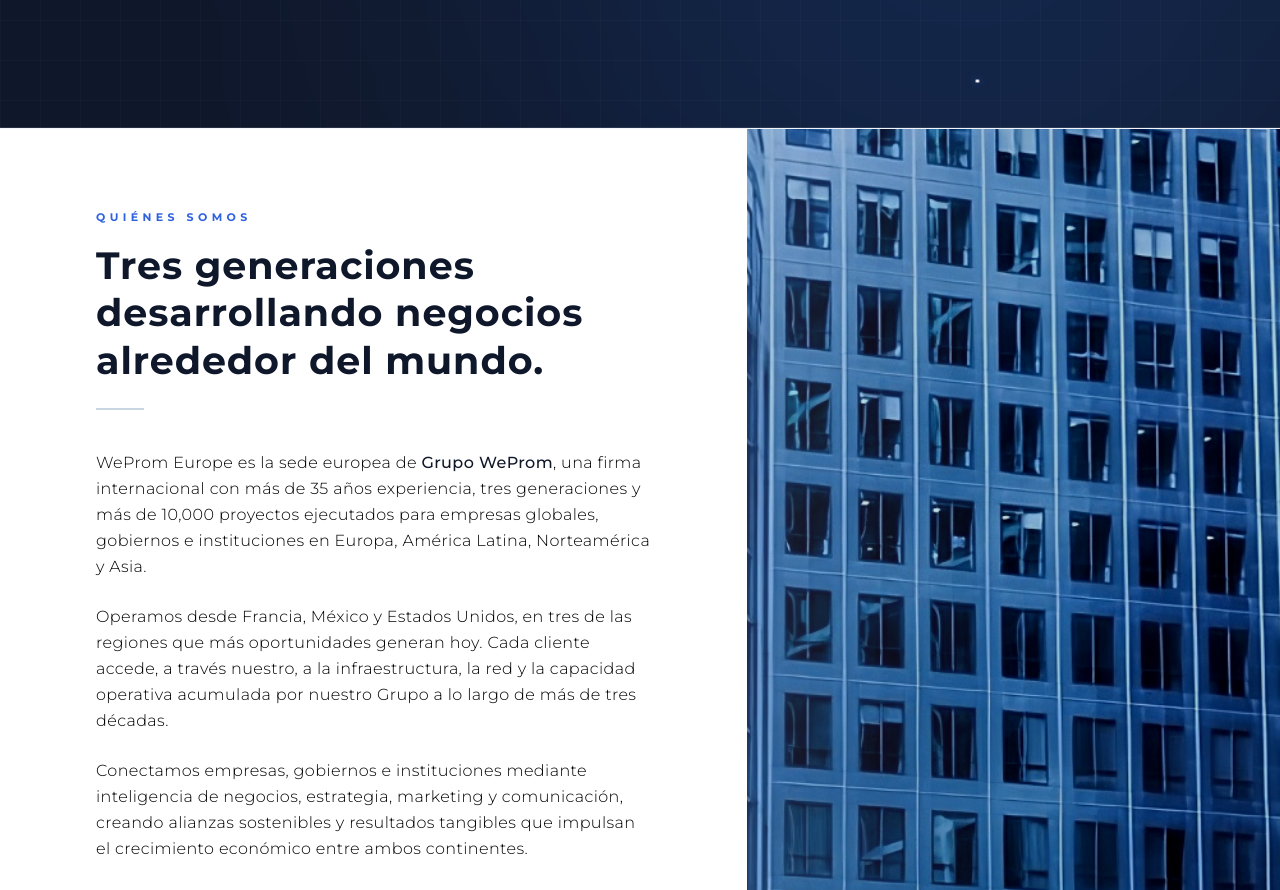
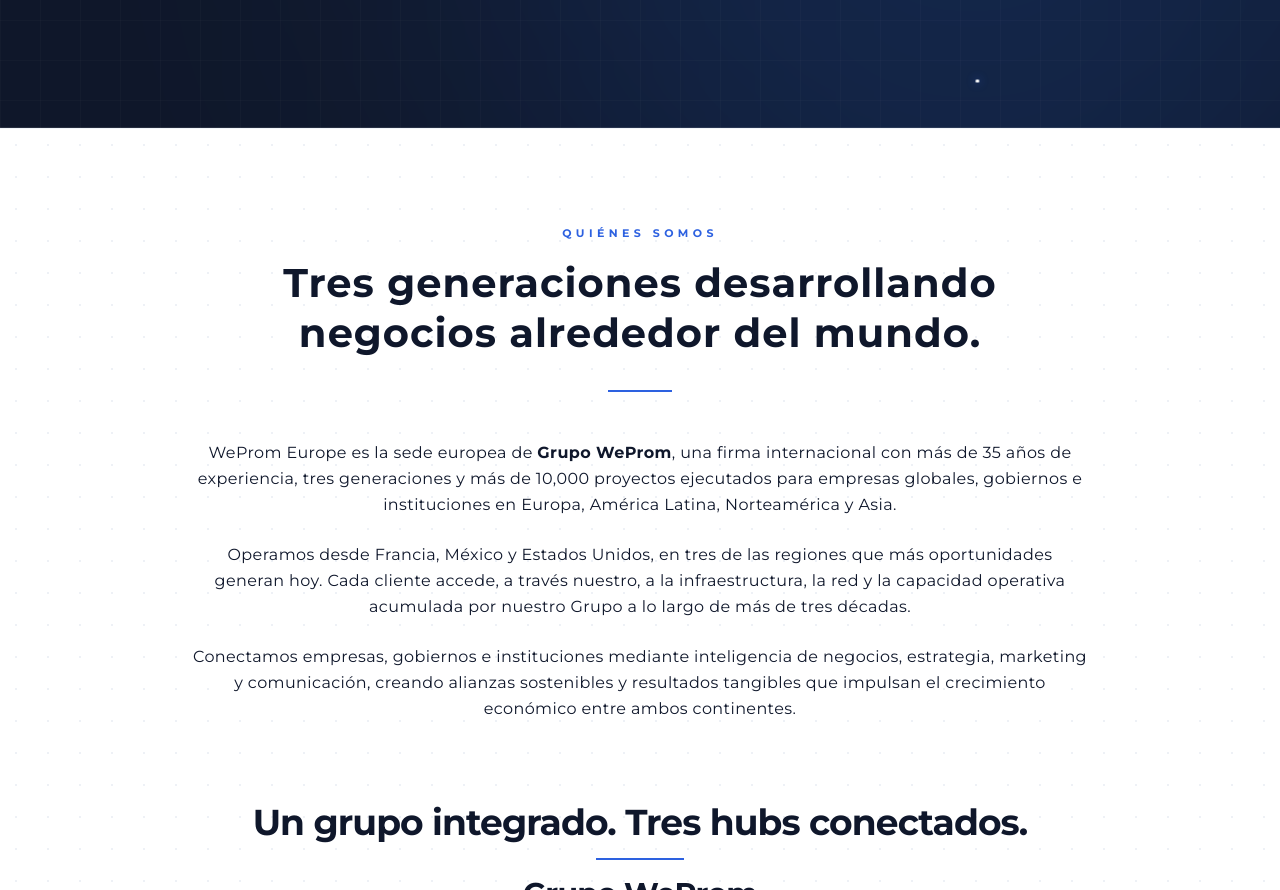
Before and after one commit to jhon-henao13/WeProm-Europe, a React (Vite) app: page / in a window 1280 px wide. Shown: the part 4681-5571 px from the top of the page. Built offline with nearby package versions, Linux system fonts and the light colour scheme; a web font is replaced by a local one.

Commit message:
fix(v2): section Quienes Somos primeros ajustes

```diff
--- a/src/components/AboutSection.jsx
+++ b/src/components/AboutSection.jsx
@@ -77,7 +77,7 @@
               {cards.map((card, index) => (
                 <div
                   key={index}
-                  className="bg-white/[0.03] backdrop-blur-md border border-white/10 p-8 md:p-10 shadow-lg transition-all duration-500 hover:-translate-y-1 hover:shadow-[#2d61e0]/20 hover:border-[#2d61e0]/50 hover:bg-white/[0.06] flex flex-col justify-between group rounded-sm"
+                  className="bg-black/[0.30] backdrop-blur-md border border-white/10 p-8 md:p-10 shadow-lg transition-all duration-500 hover:-translate-y-1 hover:shadow-[#2d61e0]/20 hover:border-[#2d61e0]/50 hover:bg-black/[0.45] flex flex-col justify-between group rounded-sm"
                 >
                   <div>
                     <div className="font-montserrat text-2xl md:text-3xl font-light text-[#2d61e0] tracking-tight mb-4 group-hover:scale-105 transform origin-left transition-transform duration-500">
@@ -127,7 +127,7 @@
               </div>
             </div>
 
-            <div className="bg-white/5 backdrop-blur-md border border-white/10 p-6 md:p-8 rounded-none text-center max-w-4xl mx-auto shadow-2xl">
+            <div className="bg-black/[0.35] backdrop-blur-md border border-white/10 p-6 md:p-8 rounded-none text-center max-w-4xl mx-auto shadow-2xl">
               <p className="text-slate-200 font-montserrat text-xs md:text-sm lg:text-base font-medium uppercase tracking-wide leading-relaxed">
                 <strong className="font-bold text-[#2d61e0]">La oportunidad es real. Pero, en ambos sentidos, convertirla en crecimiento exige claridad estratégica, estructura y capacidad de ejecución.</strong>
               </p>
--- a/src/components/WhoWeAre.jsx
+++ b/src/components/WhoWeAre.jsx
@@ -1,28 +1,92 @@
 import React from 'react';
 
 export const WhoWeAre = () => {
+
+
+  // Configuración de las métricas clave del Grupo WeProm
+  const metrics = [
+    {
+      value: "3",
+      label: "hubs",
+      icon: (
+        <svg className="w-12 h-12 text-[#2d61e0]" fill="none" stroke="currentColor" strokeWidth="1.5" viewBox="0 0 24 24">
+          <path strokeLinecap="round" strokeLinejoin="round" d="M12 21a9.004 9.004 0 008.716-6.747M12 21a9.004 9.004 0 01-8.716-6.747M12 21c2.485 0 4.5-4.03 4.5-9S14.485 3 12 3m0 18c-2.485 0-4.5-4.03-4.5-9S9.515 3 12 3m0 0a8.997 8.997 0 017.843 4.582M12 3a8.997 8.997 0 00-7.843 4.582m15.686 0A11.953 11.953 0 0112 10.5c-2.998 0-5.74-1.1-7.843-2.918m15.686 0A8.959 8.959 0 0121 12c0 .778-.099 1.533-.284 2.253m0 0A17.919 17.919 0 0112 16.5c-3.162 0-6.133-.815-8.716-2.247m0 0A9.015 9.015 0 013 12c0-.778.099-1.533.284-2.253" />
+        </svg>
+      )
+    },
+    {
+      value: "40+",
+      label: "colaboradores",
+      icon: (
+        <svg className="w-12 h-12 text-[#2d61e0]" fill="none" stroke="currentColor" strokeWidth="1.5" viewBox="0 0 24 24">
+          <path strokeLinecap="round" strokeLinejoin="round" d="M15 19.128a9.38 9.38 0 002.625.372 9.337 9.337 0 004.121-.952 4.125 4.125 0 00-7.533-2.493M15 19.128v-.003c0-1.113-.285-2.16-.786-3.07M15 19.128v.106A12.318 12.318 0 018.624 21c-2.331 0-4.512-.645-6.374-1.766l-.001-.109a6.375 6.375 0 0111.964-3.07M12 6.375a3.375 3.375 0 11-6.75 0 3.375 3.375 0 016.75 0zm8.25 2.25a2.625 2.625 0 11-5.25 0 2.625 2.625 0 015.25 0z" />
+        </svg>
+      )
+    },
+    {
+      value: "50",
+      label: "asesores asociados",
+      icon: (
+        <svg className="w-12 h-12 text-[#2d61e0]" fill="none" stroke="currentColor" strokeWidth="1.5" viewBox="0 0 24 24">
+          <path strokeLinecap="round" strokeLinejoin="round" d="M18 18.72a9.094 9.094 0 003.741-.479 3 3 0 00-4.682-2.72m.94 3.198l.001.031c0 .225-.012.447-.037.666A11.944 11.944 0 0112 21c-2.17 0-4.207-.576-5.963-1.584A6.062 6.062 0 016 18.719m12 0a5.971 5.971 0 00-.941-3.197m0 0A5.995 5.995 0 0012 12.75a5.995 5.995 0 00-5.058 2.772m0 0a3 3 0 00-4.681 2.72 8.986 8.986 0 003.74.477m.94-3.197a5.971 5.971 0 00-.94-3.197M15 6.75a3 3 0 11-6 0 3 3 0 016 0zm6 3a2.25 2.25 0 11-4.5 0 2.25 2.25 0 014.5 0zm-13.5 0a2.25 2.25 0 11-4.5 0 2.25 2.25 0 014.5 0z" />
+        </svg>
+      )
+    }
+  ];
+
+
+  // Configuración de los enlaces globales de WeProm extendida
+  // Se integraron las ubicaciones de la imagen original para mantener fidelidad al diseño
+  const regions = [
+    {
+      name: "WeProm LATAM",
+      label: "América Latina",
+      location: "GUADALAJARA, MÉXICO",
+      url: "https://grupoweprom.com",
+      desc: "Estrategia e infraestructura de mercado regional.",
+      delay: "0" // Para animaciones de entrada en secuencia si usas el reveal
+    },
+    {
+      name: "WeProm Europe",
+      label: "Sede Europea",
+      location: "PARÍS, FRANCIA",
+      url: "#",
+      desc: "Inteligencia transatlántica y desarrollo bilateral.",
+      delay: "100"
+    },
+    {
+      name: "WeProm North America",
+      label: "Estados Unidos",
+      location: "AUSTIN, TEXAS",
+      url: "https://weprom.us",
+      desc: "Conexión comercial con el mercado norteamericano.",
+      delay: "200"
+    }
+  ];
+
   return (
-    <section className="bg-white border-t border-slate-100 overflow-hidden min-h-screen flex items-stretch">
-      <div className="w-full grid lg:grid-cols-12 gap-0 items-stretch">
+    <section className="bg-white border-t border-slate-100 overflow-hidden min-h-screen flex items-center justify-center py-24 px-6 md:px-16 lg:px-24 relative">
 
-        {/* BLOQUE IZQUIERDO: TEXTO EDITORIAL Y CITA DE DIRECCIÓN */}
-        <div className="lg:col-span-7 order-2 lg:order-1 py-20 px-6 md:px-16 lg:px-24 flex flex-col justify-center bg-white">
+      {/* Sutil textura geométrica de fondo para mantener el nivel UI/UX Premium */}
+      <div className="absolute inset-0 bg-[radial-gradient(#e2e8f0_1px,transparent_1px)] [background-size:32px_32px] opacity-60 pointer-events-none select-none z-0" />
 
-          {/* Encabezado de Sección */}
-          <div className="mb-10">
+      <div className="w-full max-w-5xl mx-auto flex flex-col items-center text-center relative z-10">
+
+        {/* --- ENCABEZADO DE SECCIÓN CENTRADO --- */}
+        <div className="mb-12 flex flex-col items-center">
           <p className="text-[#2d61e0] font-montserrat font-bold tracking-[0.4em] uppercase text-[11px] mb-4">
             Quiénes somos
           </p>
-            <h2 className="text-slate-900 font-montserrat text-2xl md:text-3xl lg:text-[38px] font-semibold leading-tight tracking-wide">
+          <h2 className="text-slate-900 font-montserrat text-2xl md:text-3xl lg:text-[40px] font-semibold leading-tight tracking-wide max-w-3xl" style={{ textWrap: 'balance' }}>
             Tres generaciones desarrollando negocios alrededor del mundo.
           </h2>
-            <div className="w-12 h-[2px] bg-slate-300 mt-6"></div>
+          <div className="w-16 h-[2px] bg-[#2d61e0] mt-8"></div>
         </div>
 
-          {/* Cuerpo Principal (3 Párrafos Cortos Solicitados) */}
-          <div className="space-y-6 text-black font-montserrat text-sm md:text-base font-light leading-relaxed tracking-wide mb-14 max-w-3xl">
+        {/* --- CUERPO PRINCIPAL --- */}
+        <div className="space-y-6 text-slate-900 font-montserrat text-sm md:text-base font-normal leading-relaxed tracking-wide mb-20 max-w-4xl text-justify md:text-center">
           <p>
-              WeProm Europe es la sede europea de <strong className="font-medium text-slate-900">Grupo WeProm</strong>, una firma internacional con más de 35 años experiencia, tres generaciones y más de 10,000 proyectos ejecutados para empresas globales, gobiernos e instituciones en Europa, América Latina, Norteamérica y Asia.
+            WeProm Europe es la sede europea de <strong className="font-semibold text-slate-900">Grupo WeProm</strong>, una firma internacional con más de 35 años de experiencia, tres generaciones y más de 10,000 proyectos ejecutados para empresas globales, gobiernos e instituciones en Europa, América Latina, Norteamérica y Asia.
           </p>
           <p>
             Operamos desde Francia, México y Estados Unidos, en tres de las regiones que más oportunidades generan hoy. Cada cliente accede, a través nuestro, a la infraestructura, la red y la capacidad operativa acumulada por nuestro Grupo a lo largo de más de tres décadas.
@@ -32,46 +96,150 @@
           </p>
         </div>
 
-          {/* Cita Destacada (Estilo Editorial Premium) */}
-          <blockquote className="border-t border-b border-slate-200 py-8 my-2 max-w-2xl relative">
-            {/* Comilla Decorativa Sutil */}
-            <span className="absolute -top-4 left-0 font-serif text-6xl text-slate-300 select-none pointer-events-none">
+        {/* --- REPLICA DIAGRAMA DE NODOS (ÁRBOL ESTRUCTURAL) --- */}
+        <div className="w-full relative flex flex-col items-center mb-24">
+
+          <h1 className="font-montserrat font-semibold text-3xl md:text-4xl text-slate-900 tracking-tight">
+              Un grupo integrado. Tres hubs conectados.
+          </h1>
+
+          <div className="w-22 h-[2px] bg-[#2d61e0] my-4"></div>
+          <h2 className="font-montserrat font-semibold text-2xl md:text-3xl text-slate-900 tracking-tight">
+              Grupo WeProm
+          </h2>
+
+          <p className='text-black font-montserrat font-normal text-xs md:text-base my-4'>
+            Infraestructura operativa internacional con capacidades compartidas y ejecución coordinada entre regiones.
+          </p>
+
+          {/* Fila Horizontal de 3 Métricas de Alto Rendimiento */}
+          <div className="grid grid-cols-1 sm:grid-cols-3 gap-4 md:gap-6 w-full max-w-4xl mb-6 relative z-20">
+            {metrics.map((metric, index) => (
+              <div
+                key={index}
+                className="bg-white/80 backdrop-blur-md border border-slate-200/80 rounded-2xl p-5 md:p-6 flex items-center gap-5 transition-all duration-300 hover:shadow-xl hover:shadow-slate-100 hover:border-slate-300/80 group"
+              >
+                {/* Contenedor del Icono */}
+                <div className="w-12 h-12 rounded-xl bg-[#2d61e0]/5 flex items-center justify-center flex-shrink-0 transition-transform duration-500 group-hover:scale-110">
+                  {metric.icon}
+                </div>
+
+                {/* Bloque Numérico Editorial */}
+                <div className="flex flex-col text-left">
+                  <span className="font-montserrat font-bold text-2xl md:text-3xl text-[#2d61e0] tracking-tight leading-none mb-1">
+                    {metric.value}
+                  </span>
+                  <span className="font-montserrat font-semibold text-[11px] md:text-xs uppercase tracking-wider text-black">
+                    {metric.label}
+                  </span>
+                </div>
+              </div>
+            ))}
+          </div>
+
+
+          {/* Nodo Raíz Superior */}
+          <div className="relative z-20 bg-white border border-slate-200 rounded-2xl px-10 py-5 shadow-lg shadow-slate-200/50 flex flex-col items-center mb-8 md:mb-0">
+            <h3 className="font-montserrat font-bold text-xl md:text-2xl text-slate-900 tracking-tight">
+              Grupo WeProm
+            </h3>
+            <span className="text-[#2d61e0] font-montserrat text-[10px] md:text-xs font-bold tracking-[0.2em] uppercase mt-1.5">
+              Un solo grupo integrado
+            </span>
+          </div>
+
+          {/* Sistema de Líneas Conectoras (Solo visible en Desktop/Tablet) */}
+          <div className="hidden md:block absolute top-[400px] w-[66.66%] h-[60px] z-10">
+            {/* Línea Vertical Central (Baja del Nodo Raíz) */}
+            <div className="absolute top-0 left-1/2 w-[2px] h-[30px] bg-[#2d61e0] -translate-x-1/2"></div>
+
+            {/* Línea Horizontal (Espina Dorsal) */}
+            <div className="absolute top-[30px] left-0 w-full h-[2px] bg-[#2d61e0]"></div>
+
+            {/* Nodos/Puntos de conexión en la línea horizontal */}
+            <div className="absolute top-[30px] left-0 w-2.5 h-2.5 rounded-full bg-[#2d61e0] -translate-y-1/2 -translate-x-1/2 shadow-[0_0_8px_#2d61e0]"></div>
+            <div className="absolute top-[30px] left-1/2 w-2.5 h-2.5 rounded-full bg-[#2d61e0] -translate-y-1/2 -translate-x-1/2 shadow-[0_0_8px_#2d61e0]"></div>
+            <div className="absolute top-[30px] right-0 w-2.5 h-2.5 rounded-full bg-[#2d61e0] -translate-y-1/2 translate-x-1/2 shadow-[0_0_8px_#2d61e0]"></div>
+
+            {/* Líneas Verticales que bajan a las tarjetas */}
+            <div className="absolute top-[30px] left-0 w-[2px] h-[30px] bg-[#2d61e0]"></div>
+            <div className="absolute top-[30px] left-1/2 w-[2px] h-[30px] bg-[#2d61e0] -translate-x-1/2"></div>
+            <div className="absolute top-[30px] right-0 w-[2px] h-[30px] bg-[#2d61e0]"></div>
+          </div>
+
+          {/* Grid de Nodos Operativos */}
+          <div className="grid grid-cols-1 md:grid-cols-3 gap-6 lg:gap-8 w-full relative z-20 pt-0 md:pt-[100px]">
+            {regions.map((region, idx) => (
+              <a
+                key={idx}
+                href={region.url}
+                target={region.url !== "#" ? "_blank" : "_self"}
+                rel="noopener noreferrer"
+                style={{ animationDelay: `${region.delay}ms` }}
+                className="group flex flex-col bg-white border border-slate-200/80 rounded-2xl p-6 transition-all duration-500 hover:shadow-2xl hover:shadow-[#2d61e0]/10 hover:-translate-y-2 cursor-pointer"
+              >
+                {/* Icono Superior */}
+                <div className="flex justify-center mb-4">
+                  <div className="w-12 h-12 rounded-full bg-[#2d61e0]/10 flex items-center justify-center text-[#2d61e0] group-hover:bg-[#2d61e0] group-hover:text-white transition-colors duration-500">
+                    <svg className="w-6 h-6" fill="none" stroke="currentColor" viewBox="0 0 24 24">
+                      <path strokeLinecap="round" strokeLinejoin="round" strokeWidth="1.5" d="M3.055 11H5a2 2 0 012 2v1a2 2 0 002 2 2 2 0 012 2v2.945M8 3.935V5.5A2.5 2.5 0 0010.5 8h.5a2 2 0 012 2 2 2 0 104 0 2 2 0 012-2h1.064M15 20.488V18a2 2 0 012-2h3.064M21 12a9 9 0 11-18 0 9 9 0 0118 0z" />
+                    </svg>
+                  </div>
+                </div>
+
+                {/* Título Principal */}
+                <h4 className="text-slate-900 font-montserrat text-lg font-bold tracking-tight mb-4 group-hover:text-[#2d61e0] transition-colors duration-300">
+                  {region.name}
+                </h4>
+
+                {/* Bloque interno de información (Replica el efecto interactivo de LATAM Dark) */}
+                <div className="flex-grow flex flex-col bg-slate-50 border border-slate-100 rounded-xl p-5 text-left transition-all duration-500 group-hover:bg-slate-900 group-hover:border-slate-800 relative overflow-hidden">
+
+                  {/* Etiqueta de Ubicación */}
+                  <div className="flex items-center gap-2 mb-3">
+                    <span className="w-1.5 h-1.5 rounded-full bg-[#2d61e0] group-hover:bg-[#3b82f6]"></span>
+                    <span className="font-montserrat font-bold text-[9px] tracking-[0.25em] text-[#2d61e0] group-hover:text-[#60a5fa] uppercase transition-colors duration-300">
+                      {region.location}
+                    </span>
+                  </div>
+
+                  {/* Descripción de la Región */}
+                  <p className="text-slate-600 font-sans text-[13px] leading-relaxed group-hover:text-slate-300 transition-colors duration-300">
+                    <strong className="text-slate-900 font-semibold group-hover:text-white block mb-1">
+                      {region.label}
+                    </strong>
+                    {region.desc}
+                  </p>
+
+                  {/* Flecha de acción (Aparece en hover) */}
+                  <div className="absolute bottom-4 right-4 opacity-0 transform translate-x-4 transition-all duration-500 group-hover:opacity-100 group-hover:translate-x-0">
+                    <span className="text-white text-lg">→</span>
+                  </div>
+                </div>
+              </a>
+            ))}
+          </div>
+        </div>
+
+        {/* --- CITA DESTACADA EDITORIAL CENTRADA --- */}
+        <blockquote className="border-t border-b border-slate-200/70 py-10 w-full max-w-2xl relative px-4 mt-8">
+          <span className="absolute top-2 left-1/2 -translate-x-1/2 font-serif text-7xl text-slate-100 select-none pointer-events-none z-0">
             “
           </span>
-            <p className="text-slate-800 font-montserrat text-sm md:text-[15px] font-medium italic leading-relaxed tracking-wide mb-4 relative z-10">
+          <p className="text-slate-800 font-montserrat text-sm md:text-[15px] font-medium italic leading-relaxed tracking-wide mb-6 relative z-10" style={{ textWrap: 'balance' }}>
             “Conectamos culturas y economías con el propósito de generar un impacto positivo que trascienda fronteras, creando un legado de progreso, colaboración y prosperidad compartida entre ambos continentes.”
           </p>
-            <footer className="author">
+          <footer className="author relative z-10">
             <cite className="not-italic block font-montserrat text-xs font-bold uppercase tracking-[0.2em] text-[#2d61e0]">
               — José Miguel Ventura Michel
             </cite>
-              <span className="block font-montserrat text-[10px] uppercase tracking-[0.15em] text-slate-700 mt-1">
+            <span className="block font-montserrat text-[10px] uppercase tracking-[0.15em] text-slate-500 mt-1.5">
               Director General, WeProm Europe
             </span>
           </footer>
         </blockquote>
 
       </div>
-
-        {/* BLOQUE DERECHO: IMAGEN VERTICAL CON PARALLAX PRESERVADO */}
-        <div className="lg:col-span-5 order-1 lg:order-2 relative min-h-[400px] lg:min-h-full overflow-hidden bg-slate-950">
-          <div className="absolute inset-0 w-full h-[120%] -top-[10%]">
-            <img
-              id="parallax-building"
-              src="/building-vertical.jpg"
-              alt="WeProm Corporate Infrastructure"
-              className="w-full h-full object-cover object-center transition-transform duration-300 ease-out brightness-[0.85] contrast-[1.05]"
-              style={{
-                transform: 'translateY(var(--parallax-y, 0))'
-              }}
-            />
-            {/* Degradados de fusión para emular fotografía premium */}
-            <div className="absolute inset-0 bg-gradient-to-t from-slate-950/40 via-transparent to-transparent lg:hidden"></div>
-            <div className="absolute inset-0 bg-gradient-to-r from-white/10 via-transparent to-transparent hidden lg:block"></div>
-          </div>
-        </div>
-
-      </div>
     </section>
   );
 };
```
Lines whose indentation alone changed are shown as unchanged.
